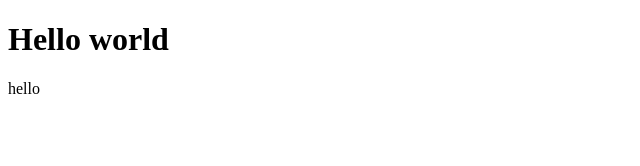
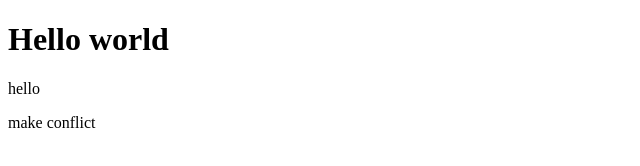
Before and after one commit to gaconn/opensource, a plain HTML site: page index.html in a window 1280 px wide. Shown: the whole page, without its empty margins (0-640 px from the left). Drawn offline with Linux system fonts and the light colour scheme.

Commit message:
thay doi index.html, tao index.css

```diff
--- /dev/null
+++ b/index.css
@@ -0,0 +1,3 @@
+body{
+	background: red;
+}
--- a/index.html
+++ b/index.html
@@ -9,5 +9,6 @@
 <body>
     <h1>Hello world</h1>
     <p> hello </p>
+    <p> make conflict </p>
 </body>
 </html>
```
